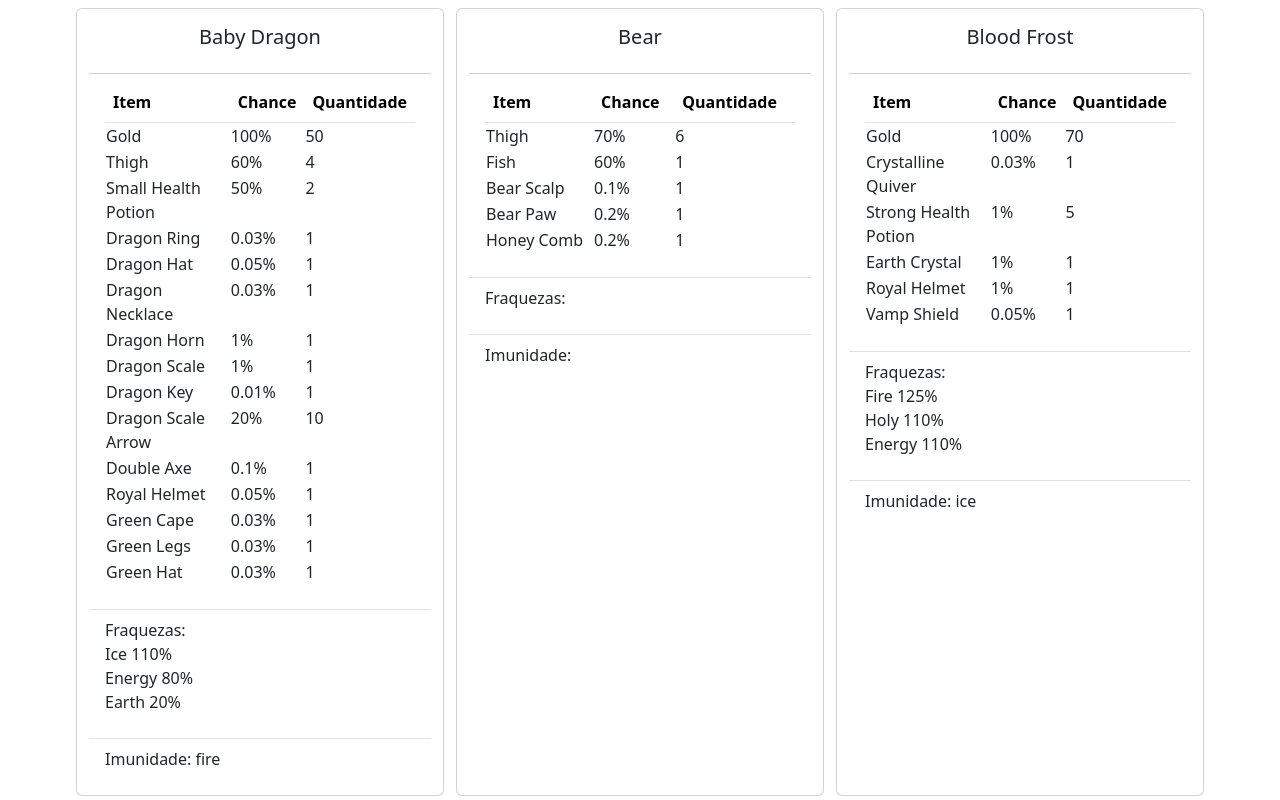
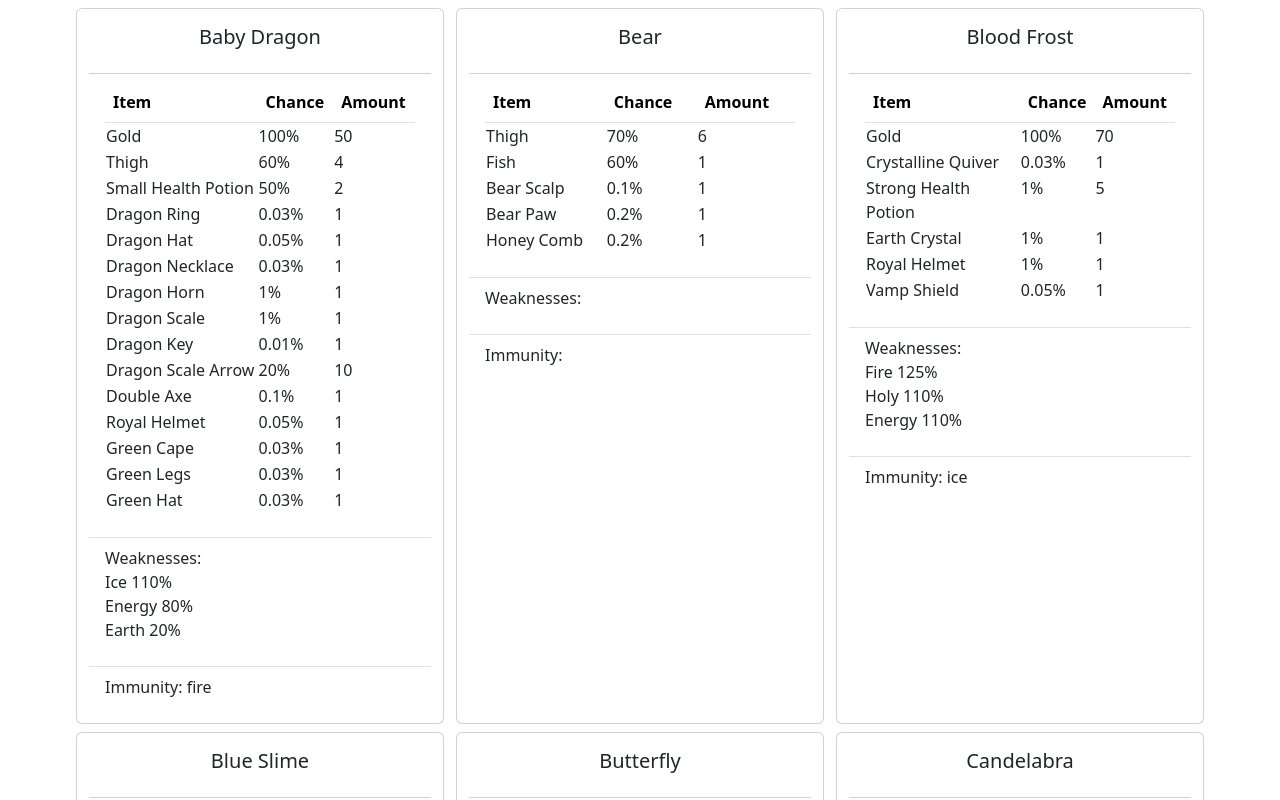
Before and after one commit to eduardobonizio/Helmo-Wiki, a React (Create React App) app: page / in a window 1280 px wide. Shown: the top 800 px of the page. Built offline with nearby package versions, Linux system fonts and the light colour scheme.

Commit message:
Corrige para ingles e arruma geração do arquivo de monstros

```diff
--- a/src/App.js
+++ b/src/App.js
@@ -1,5 +1,5 @@
 import "bootstrap/dist/css/bootstrap.css";
-import monsters from "./Monsters/monsters.json";
+import monsters from "./monsters/monsters.json";
 
 function App() {
   return (
@@ -19,7 +19,7 @@
                     <tr>
                       <th scope="col">Item</th>
                       <th scope="col">Chance</th>
-                      <th scope="col">Quantidade</th>
+                      <th scope="col">Amount</th>
                     </tr>
                   </thead>
                   {monster.drops.map((drop) => (
@@ -33,9 +33,11 @@
               </li>
               <li className="list-group-item">
                 <p>
-                  Fraquezas:
+                  Weaknesses:
                   {monster.elements &&
-                    monster.elements.map((element) => (
+                    monster.elements
+                      .sort((a, b) => b.value - a.value)
+                      .map((element) => (
                         <div className="card-text">
                           {letrasMaiusculas(element.name) +
                             " " +
@@ -47,7 +49,7 @@
               </li>
               <li className="list-group-item">
                 <p>
-                  Imunidade:{" "}
+                  Immunity:{" "}
                   {monster.immunities &&
                     monster.immunities.map((immunitie) => (
                       <span className="card-text">{immunitie.name + " "}</span>
```
Also changed, not shown: src/Monsters/generate mmonsters.js (+20 -9 lines), src/Monsters/monsters.json. Lines whose indentation alone changed are shown as unchanged.
